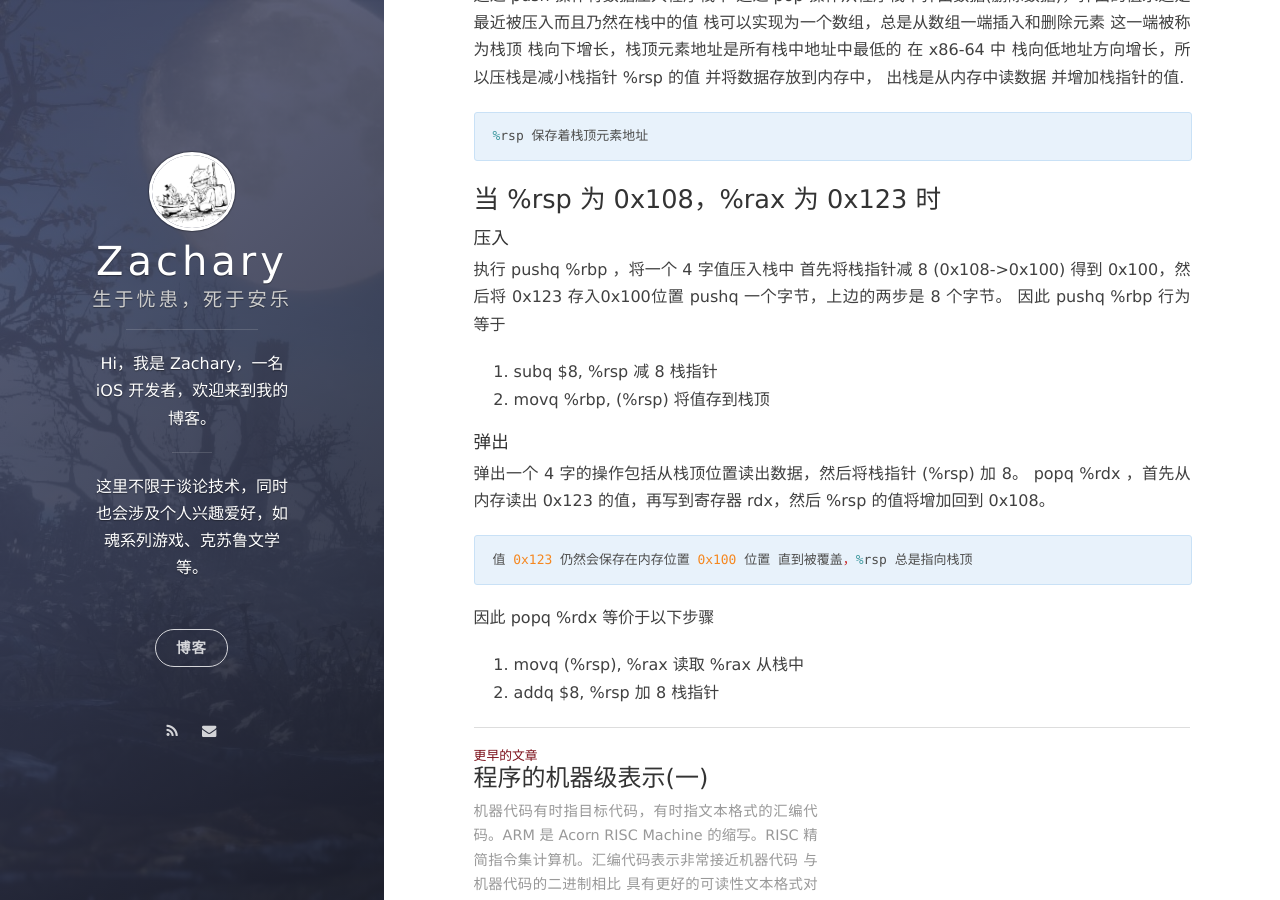
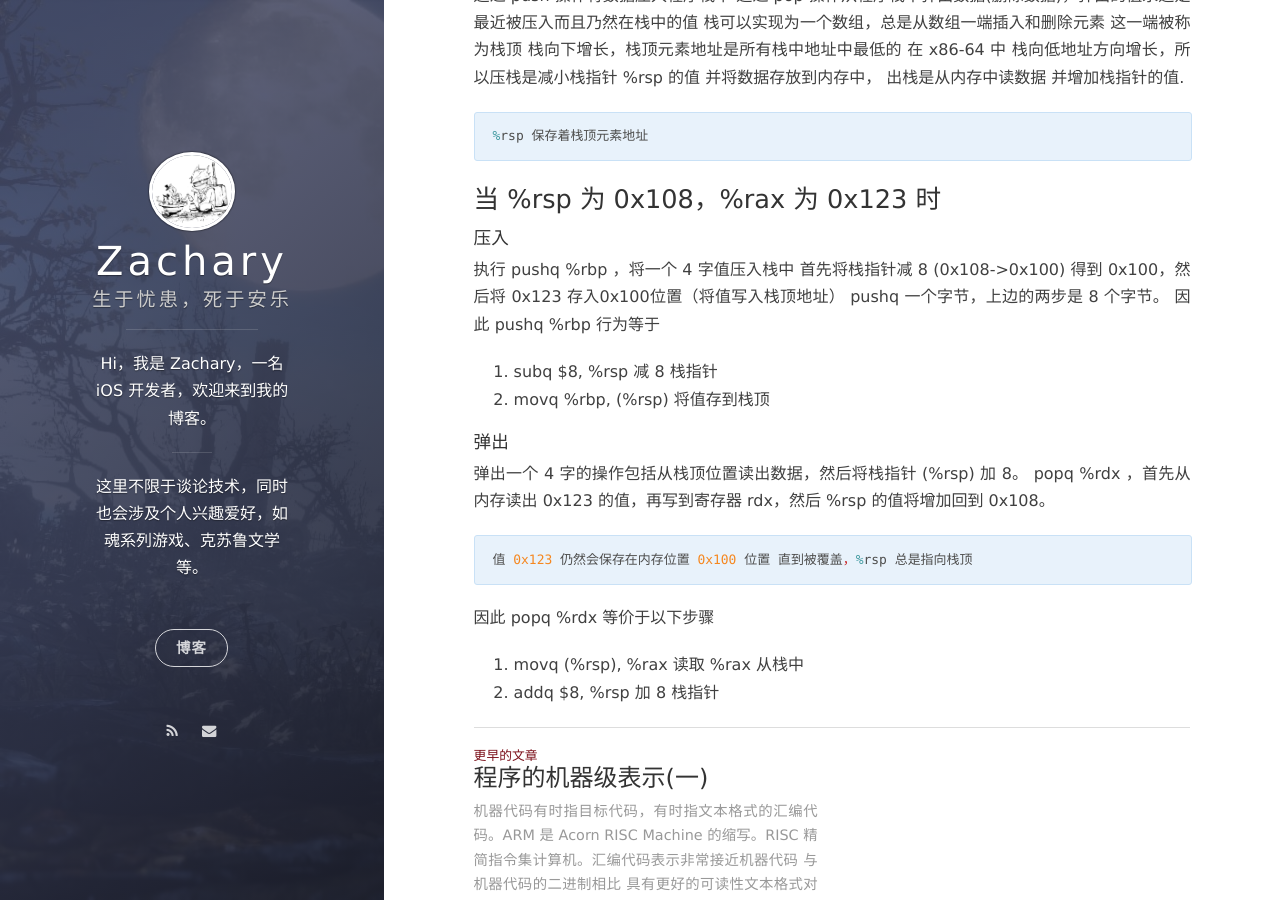
Before and after one commit to ZacharyWulven/zachary.github.io, a Jekyll site: the page built from _posts/2021-01-27-程序的机器级表示(二).markdown, in a window 1280 px wide and 900 px high, scrolled down 3289 px. Built offline with Jekyll 4.4.1, drawn with Linux system fonts in a browser that asks for light colours; nearby versions of some CDN libraries; comment, search, counter and statistics services are not loaded.

Commit message:
修改文案

```diff
--- a/_posts/2021-01-27-程序的机器级表示(二).markdown
+++ b/_posts/2021-01-27-程序的机器级表示(二).markdown
@@ -156,7 +156,7 @@ long *xp 的, *xp 就是 (%rdi), xp 地址放在 %rdi 中, * 就是间接引用
 ### 当 %rsp 为 0x108，%rax 为 0x123 时
 
 #### 压入
-执行 pushq %rbp ，将一个 4 字值压入栈中 首先将栈指针减 8 (0x108->0x100) 得到 0x100，然后将 0x123 存入0x100位置
+执行 pushq %rbp ，将一个 4 字值压入栈中 首先将栈指针减 8 (0x108->0x100) 得到 0x100，然后将 0x123 存入0x100位置（将值写入栈顶地址）
 pushq 一个字节，上边的两步是 8 个字节。
 因此 pushq %rbp 行为等于
 1. subq $8, %rsp          减 8 栈指针
```
Also changed, not shown: 2 other files.
